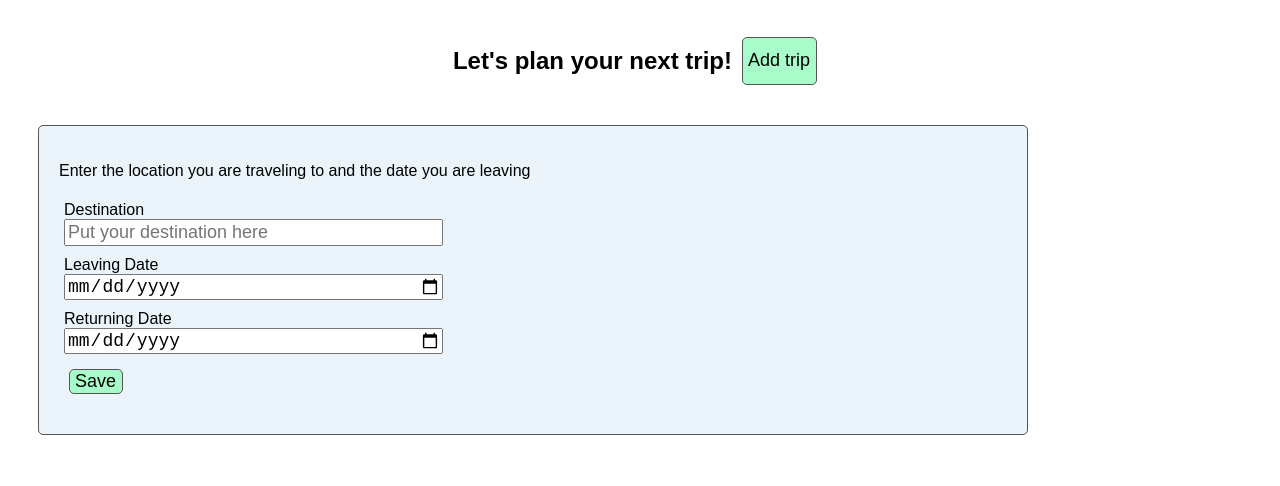
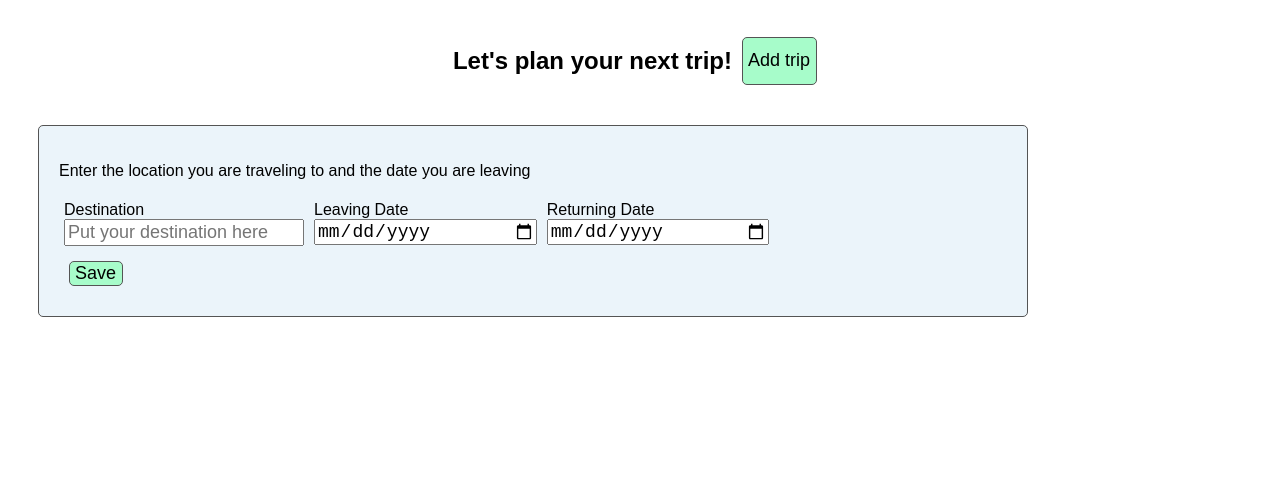
Before and after one commit to nmarkevich/TripLeap, a website built with webpack: page src/client/views/index.html in a window 1280 px wide. Both pictures are taken after a click on the button "Add trip". Shown: the part 257-743 px from the top of the page. Built offline with nearby package versions, Linux system fonts and the light colour scheme; files whose address does not match are found by name.

Commit message:
fix: Improving the input form

```diff
--- a/src/client/styles/base.scss
+++ b/src/client/styles/base.scss
@@ -10,10 +10,10 @@ body {
   justify-content: center;
 }
 
-/*.Main #inputForm {
+.form {
   display: flex;
   align-items: center;
-}*/
+}
 
 input {
   font-size: 18px;
--- a/src/client/views/index.html
+++ b/src/client/views/index.html
@@ -36,9 +36,11 @@
             <label>Returning Date</label>
             <input id="returningDate" type="date" name="input" value="">
           </div>
-            <input class="button" type="submit" name="" value="Save" onclick="return Client.handleSaveTrip(event)">
           <div id="msg"></div>
         </form>
+        <div>
+          <input class="button" type="submit" name="" value="Save" onclick="return Client.handleSaveTrip(event)">
+        </div>
       </section>
 
       <section id="outputForm">
```
